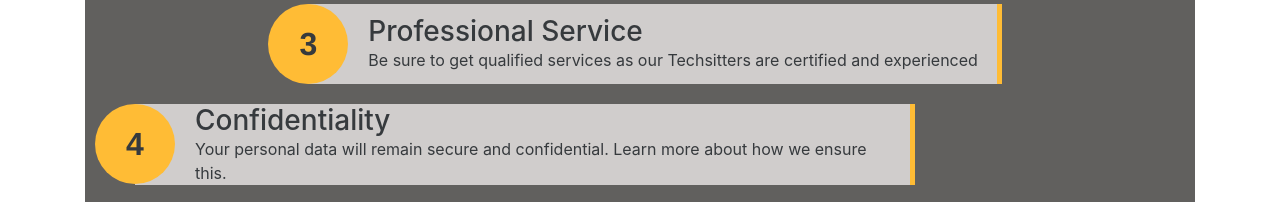
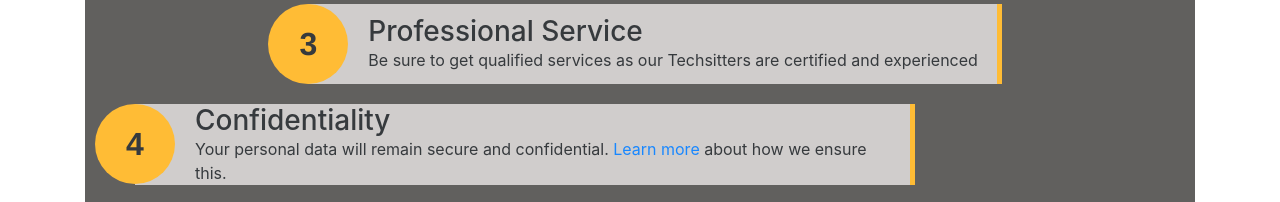
Before and after one commit to techsitter/techsitter.github.io, a plain HTML site: page index.html in a window 1280 px wide. Shown: the part 2040-2242 px from the top of the page. Drawn offline with nearby package versions, Linux system fonts and the light colour scheme; a web font is replaced by a local one.

Commit message:
Update links

```diff
--- a/index.html
+++ b/index.html
@@ -281,7 +281,7 @@
 					</div>
 					<div class="content-container">
 						<h3>Confidentiality</h3>
-						<p>Your personal data will remain secure and confidential. Learn more about how we ensure this.</p>
+						<p>Your personal data will remain secure and confidential. <a href="#">Learn more</a> about how we ensure this.</p>
 					</div>
 				</div>
 			</div>
```
